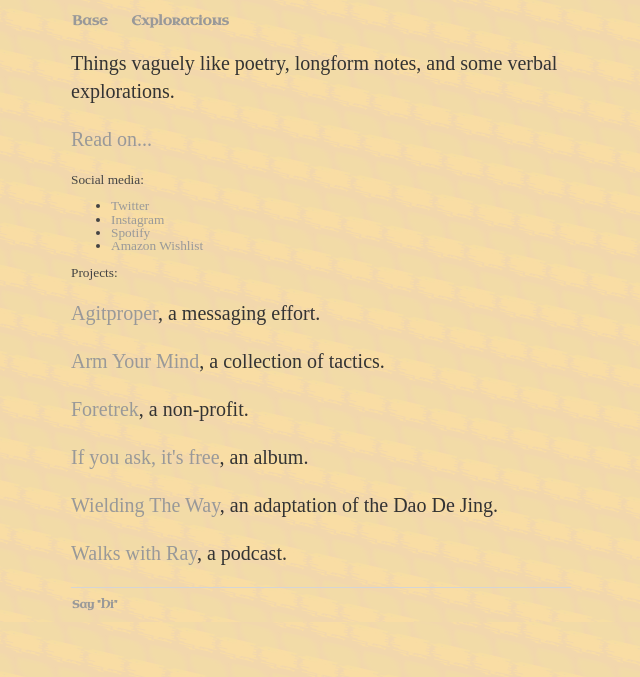
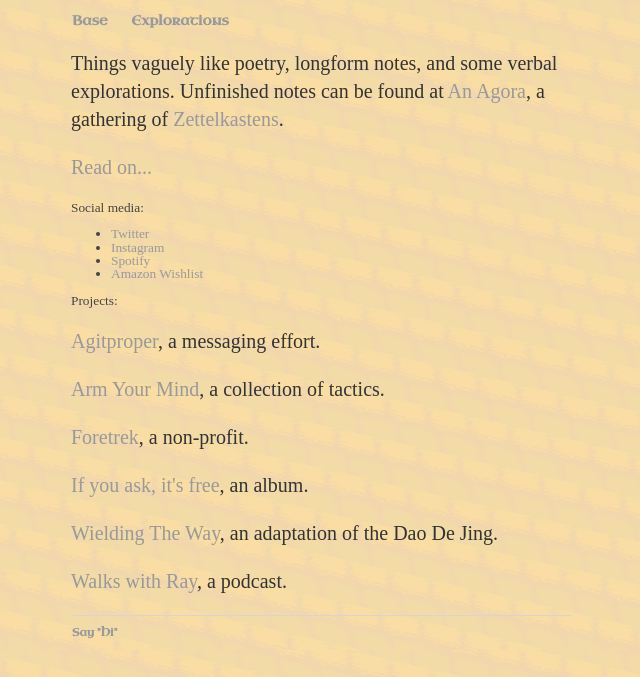
Before and after one commit to ray-dorai/ray-dorai.github.io, a Jekyll site: the page built from index.html, in a window 1280 px wide. Shown: the top 677 px of the page, without its empty margins (319-959 px from the left). Built offline with Jekyll 4.4.1, drawn with Linux system fonts in a browser that asks for light colours; some web fonts are replaced.

Commit message:
Update index.html

```diff
--- a/index.html
+++ b/index.html
@@ -3,7 +3,7 @@
 title: Ray Doraisamy
 ---
 <div class="blurb">
-	<p>Things vaguely like poetry, longform notes, and some verbal explorations.</p>
+	<p>Things vaguely like poetry, longform notes, and some verbal explorations. Unfinished notes can be found at <a href="https://anagora.org/@forshaper">An Agora</a>, a gathering of <a href="https://en.wikipedia.org/wiki/Zettelkasten">Zettelkastens</a>.</p>
 	<p><a href="/explorations">Read on...</a></p>
 
 
```
